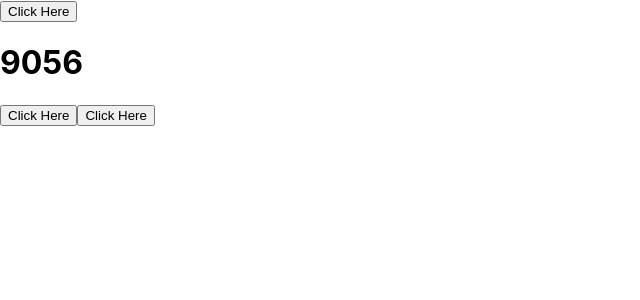
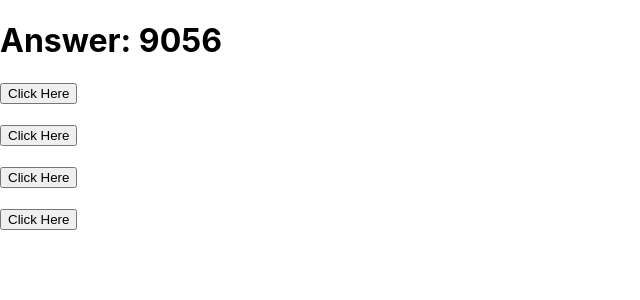
Before and after one commit to IshitaG-2002IGK/ishitag-fullstackjava-tasks, a React (Create React App) app in the folder 12. Feb22/: page / in a window 1280 px wide. Shown: the top 300 px of the page, without its empty margins (0-640 px from the left). Built offline with nearby package versions, Linux system fonts and the light colour scheme.

Commit message:
feb22 react tasks added

```diff
--- a/12. Feb22/src/Formula.js
+++ b/12. Feb22/src/Formula.js
@@ -13,17 +13,24 @@ class Formula extends React.Component{
 
         changeVal=()=>{
                 // this.setState({a:"10"});
+                this.setState({a:"1"});
+
+        }
+
+
+        changeVals=()=>{
+                // this.setState({a:"10"});
                 this.setState({b:"5"});
 
         }
 
-        changeVals=()=>{
+        changeValss=()=>{
 
                 this.setState({c:"6"});
 
         }
 
-        changeValss=()=>{
+        changeValsss=()=>{
 
             this.setState({d:"2"});
 
@@ -35,16 +42,19 @@ class Formula extends React.Component{
 
                 return(
                         <>
+                        <h1>Answer: {sum}</h1>
                         <button onClick={this.changeVal}>Click Here</button>
-                        <h1>{sum}</h1>
+                        <br></br><br></br>
 
                         <button onClick={this.changeVals}>Click Here</button>
-                        {/* <h1>{sum}</h1> */}
+                        <br></br><br></br>
+
 
                         <button onClick={this.changeValss}>Click Here</button>
-                        {/* <h1>{sum}</h1> */}
+                        <br></br><br></br>
 
-
+                        <button onClick={this.changeValsss}>Click Here</button>
+                        <br></br><br></br>
 
 
 
```
